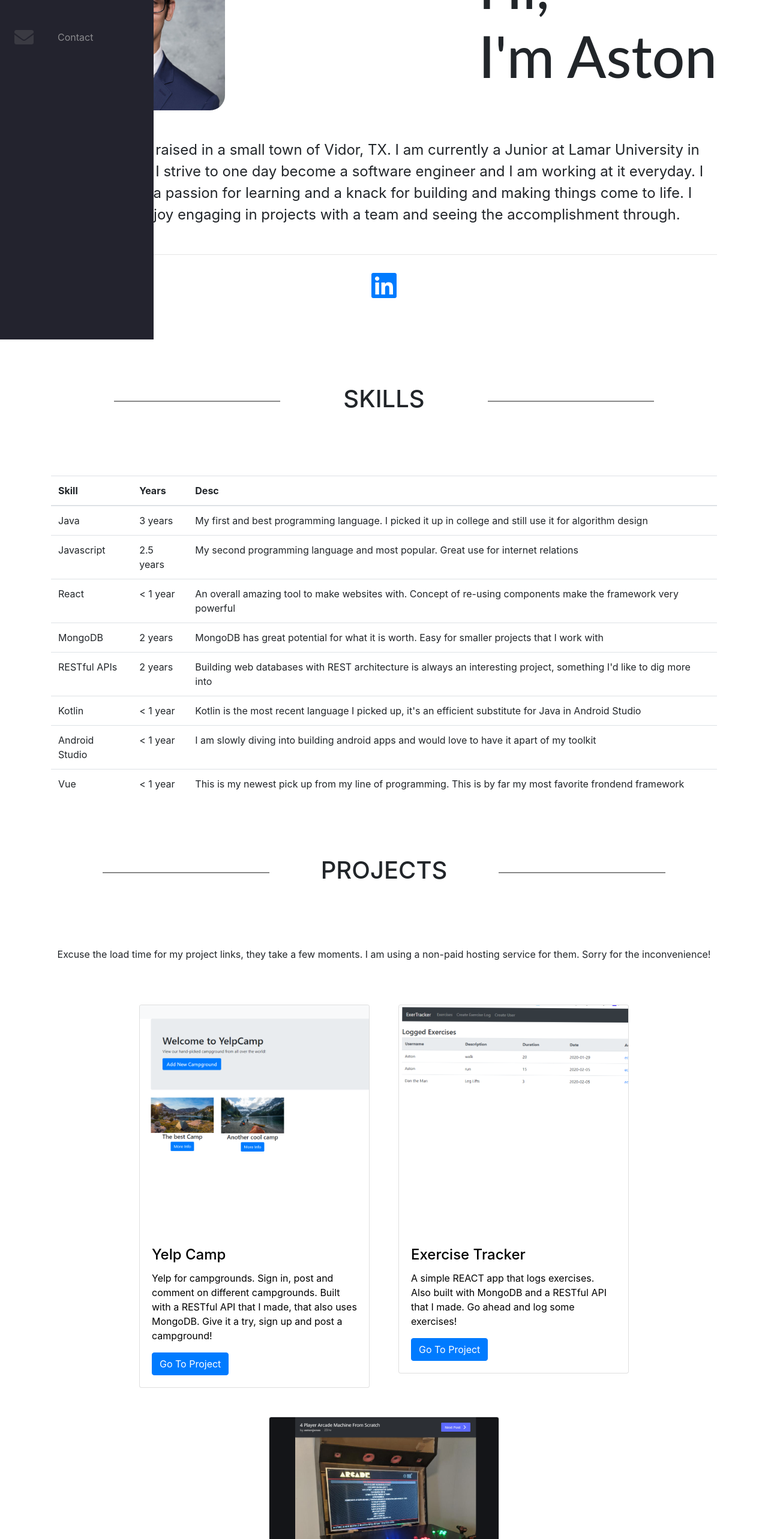
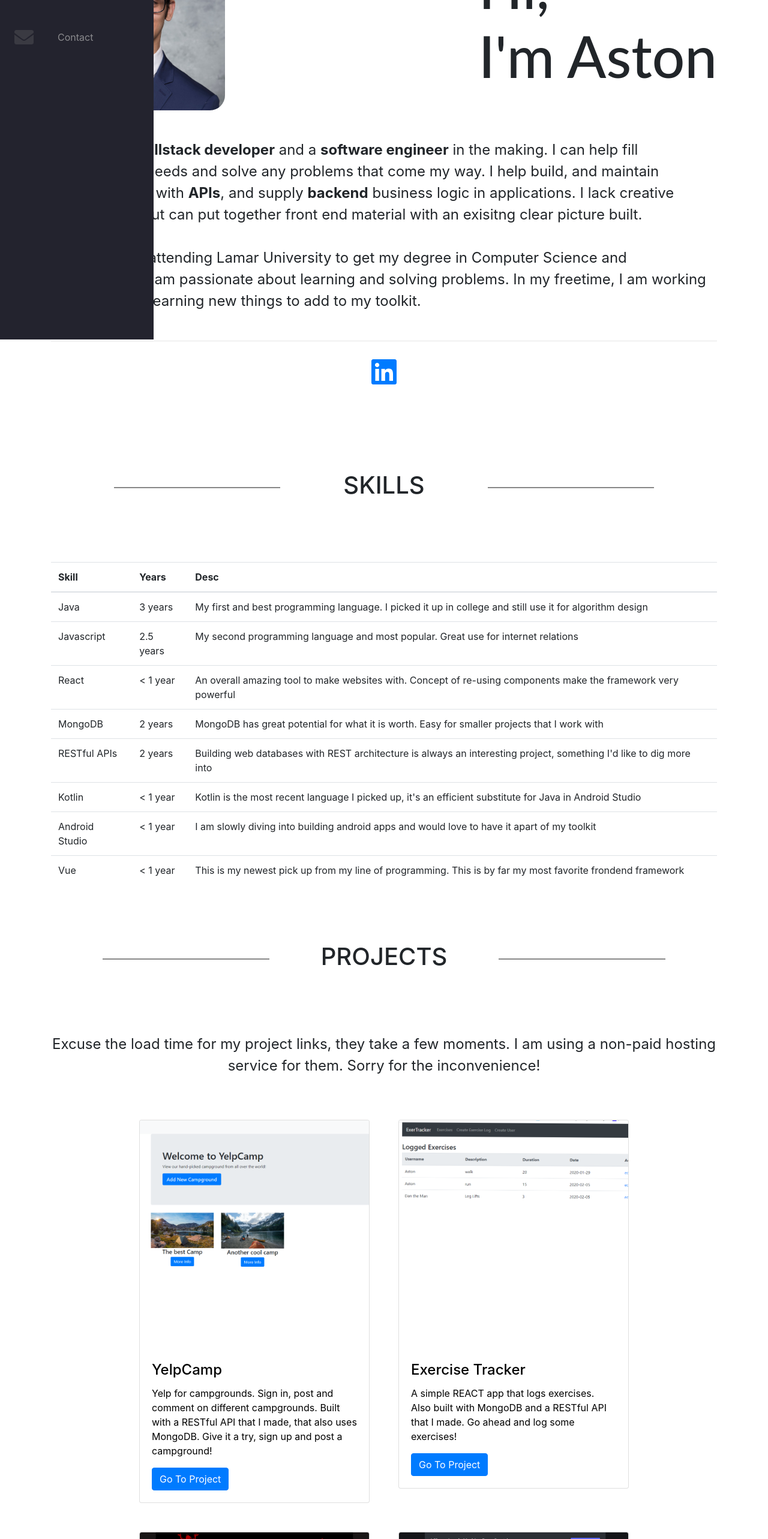
Before and after one commit to astonjones/solo_portfolio, a Vue app: page / in a window 1280 px wide. Shown: the part 234-2800 px from the top of the page at 60% size. Built offline with nearby package versions, Linux system fonts and the light colour scheme.

Commit message:
I believe I fully finished the website. I neglected typography, for it doesn't seem necessary. I added a website to the work.

```diff
--- a/src/components/ContactForm.vue
+++ b/src/components/ContactForm.vue
@@ -14,7 +14,7 @@
                     <textarea placeholder="Tell me anything!" class="text-area" name="message"/>
                 </div>
                 <div class="submit-button-container">
-                    <button type="submit">Submit</button>
+                    <b-button variant="primary" type="submit">Submit</b-button>
                 </div>
             </fieldset>
         </form>
@@ -84,7 +84,6 @@ export default {
 
     .submit-button-container button{
         width: 100%;
-        background-color: var(--cool-gray4);
         padding: var(--size0);
     }
 
@@ -135,20 +134,4 @@ export default {
             margin-bottom: var(--size5)
         }
     }
-
-    @media only screen and (min-width: 576px) (max-width: 768px){
-
-    }
-
-    @media only screen and (min-width: 768px) (max-width: 992px){
-
-    }
-
-    @media only screen and (min-width: 992px) and (max-width: 1200px){
-
-    }
-
-    @media only screen and (min-width: 1200px){
-
-    }
 </style>
--- a/src/components/Header.vue
+++ b/src/components/Header.vue
@@ -12,10 +12,15 @@
             </div>
             <div class="bio">
                 <p>
-                    I was born and raised in a small town of Vidor, TX. I am currently a Junior at Lamar University in Beaumont, TX.
-                    I strive to one day become a software engineer and I am working at it everyday.
-                    I say that I have a passion for learning and a knack for building and making things come to life.
-                    I thouroughly enjoy engaging in projects with a team and seeing the accomplishment through.
+                    I am a <b>junior fullstack developer</b> and a <b>software engineer</b> in the making.
+                    I can help fill programming needs and solve any problems that come my way. I help build,
+                    and maintain <b>websites</b>, deal with <b>APIs</b>, and supply <b>backend</b> business logic in applications.
+                    I lack creative design work, but can put together front end material with an exisitng clear picture built.
+                    <br>
+                    <br>
+                    I am currently attending Lamar University to get my degree in Computer Science and Mathematics.
+                    I am passionate about learning and solving problems. In my freetime, I am working on projects
+                    or learning new things to add to my toolkit.
                 </p>
             </div>
             <!-- text break -->
--- a/src/components/HomeContactSection.vue
+++ b/src/components/HomeContactSection.vue
@@ -70,7 +70,6 @@ export default {
 
     .contact-form {
         margin: auto;
-        z-index: -1;
     }
 
     .notification {
--- a/src/components/WorkSection.vue
+++ b/src/components/WorkSection.vue
@@ -13,65 +13,24 @@
           <ul class="work-list">
 
             <!-- YelpCamp -->
-            <li class="work-item">
-              <a href="https://secret-bayou-18204.herokuapp.com" class="card-link">
+            <li v-for="workItem in workItems" :key="workItem.id" class="work-item">
+              <a :href="workItem.link" class="card-link">
               <div>
                     <b-card
-                    title="Yelp Camp"
-                    :img-src="require('../assets/images/yelpcampPic.png')"
+                    :title="workItem.title"
+                    :img-src="workItem.img"
                     img-alt="Image"
                     img-top
-                    tag="article"
                     class="card-image">
                           <b-card-text>
-                              Yelp for campgrounds. Sign in, post and comment on different campgrounds. Built with a RESTful API that I made, that also uses MongoDB. Give it a try, sign up and post a campground!
+                              {{ workItem.text }}
                           </b-card-text>
 
-                          <b-button variant="primary" href="https://floating-cliffs-22487.herokuapp.com/">Go To Project</b-button>
+                          <b-button variant="primary" :href="workItem.link">Go To Project</b-button>
                     </b-card>
               </div>
               </a>
             </li>
-
-            <!-- Exercise Tracker -->
-            <li class="work-item">
-              <div>
-                  <a href="https://floating-cliffs-22487.herokuapp.com/" class="card-link">
-                    <b-card
-                    title="Exercise Tracker"
-                    :img-src="require('../assets/images/exerciseTrackerPic.png')"
-                    img-alt="Image"
-                    img-top
-                    class="card-image">
-                          <b-card-text>
-                              A simple REACT app that logs exercises. Also built with MongoDB and a RESTful API that I made. Go ahead and log some exercises!
-                          </b-card-text>
-
-                          <b-button variant="primary" href="https://floating-cliffs-22487.herokuapp.com/">Go To Project</b-button>
-                    </b-card>
-                  </a>
-              </div>
-            </li>
-
-            <!-- Arcade Machine Build -->
-              <li class="work-item">
-                <div>
-                  <a href="https://imgur.com/gallery/1JoO7Gf" class="card-link">
-                    <b-card
-                    title="Arcade Machine"
-                    :img-src="require('../assets/images/arcadeMachine.png')"
-                    img-alt="Image"
-                    img-top
-                    class="card-image">
-                          <b-card-text>
-                              Built from scratch, and powered by raspberry pi. Not too much on the programming side, but was still a fun project.
-                          </b-card-text>
-
-                          <b-button variant="primary" href="https://floating-cliffs-22487.herokuapp.com/">Go To Project</b-button>
-                    </b-card>
-                  </a>
-                </div>
-              </li>
           </ul>
         </div>
         </b-container>
@@ -79,11 +38,39 @@
 </template>
 
 <script>
-// import yelpcampPic from '@/assets/images/yelpcampPic.png';
-// import exerciseTrackerPic from '@/assets/images/exerciseTrackerPic.png';
 
 export default {
     name: 'WorkSection',
+    data: function(){
+      return{
+        workItems: [
+          {
+            title: 'YelpCamp',
+            link: 'https://secret-bayou-18204.herokuapp.com',
+            img: require('../assets/images/yelpcampPic.png'),
+            text: 'Yelp for campgrounds. Sign in, post and comment on different campgrounds. Built with a RESTful API that I made, that also uses MongoDB. Give it a try, sign up and post a campground!'
+          },
+          {
+            title: 'Exercise Tracker',
+            link: 'https://floating-cliffs-22487.herokuapp.com',
+            img: require('../assets/images/exerciseTrackerPic.png'),
+            text: 'A simple REACT app that logs exercises. Also built with MongoDB and a RESTful API that I made. Go ahead and log some exercises!'
+          },
+          {
+            title: 'Artist Website',
+            link: 'https://www.keithcarterphotographs.com/',
+            img: require('../assets/images/carterSite.png'),
+            text: 'This is a website I regularly do maintanence on. The client is the renowned artist "Keith Carter."'
+          },
+          {
+            title: 'Arcade Machine',
+            link: 'https://imgur.com/gallery/1JoO7Gf',
+            img: require('../assets/images/arcadeMachine.png'),
+            text: 'Built from scratch, and powered by raspberry pi. Not too much on the programming side, but was still a fun project.'
+          }
+        ]
+      }
+    }
 }
 </script>
 
@@ -101,6 +88,7 @@ export default {
       z-index: 1;
     }
     .section-subtext{
+      font-size: var(--size4);
         margin: var(--size6) 0;
         text-align: center;
     }
```
Also changed, not shown: src/assets/images/carterSite.png (added).
